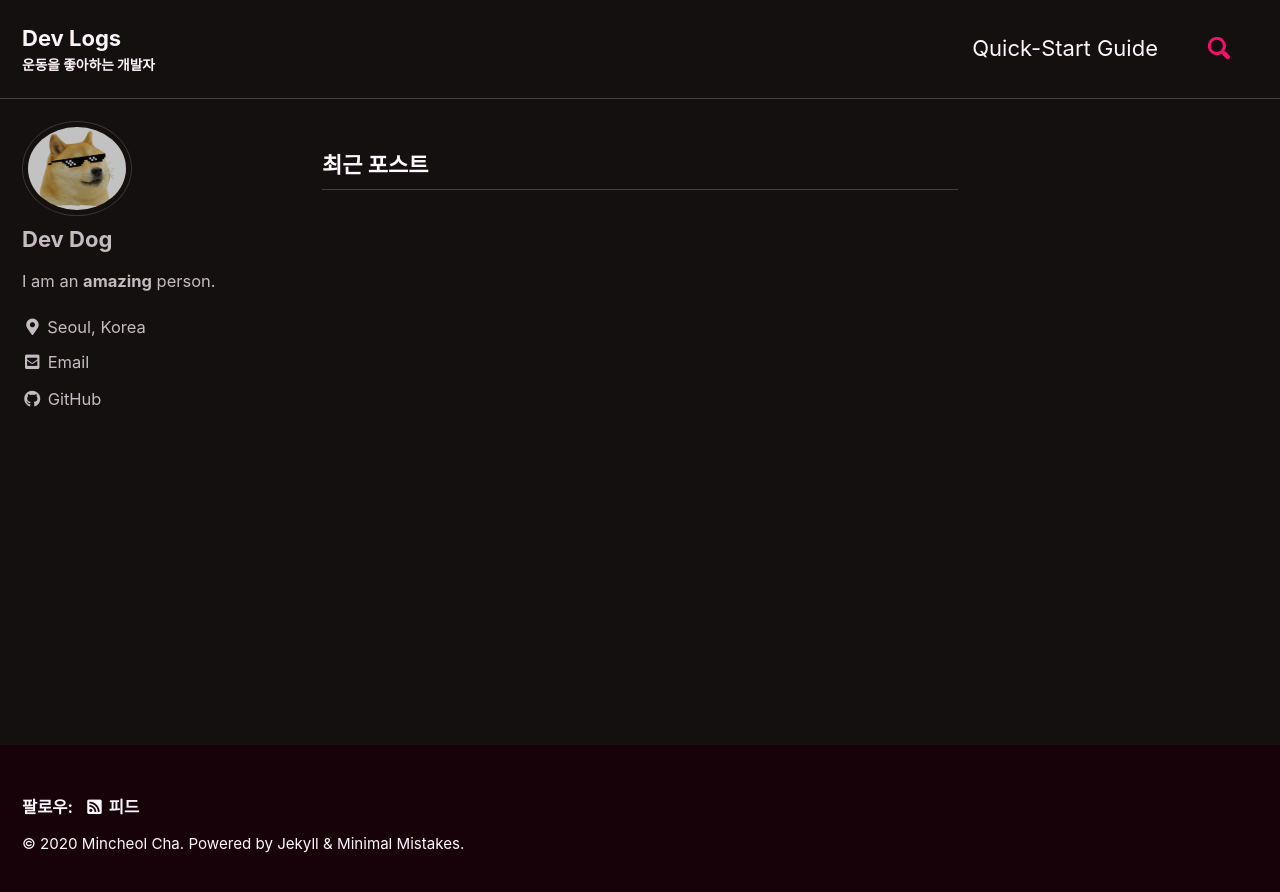
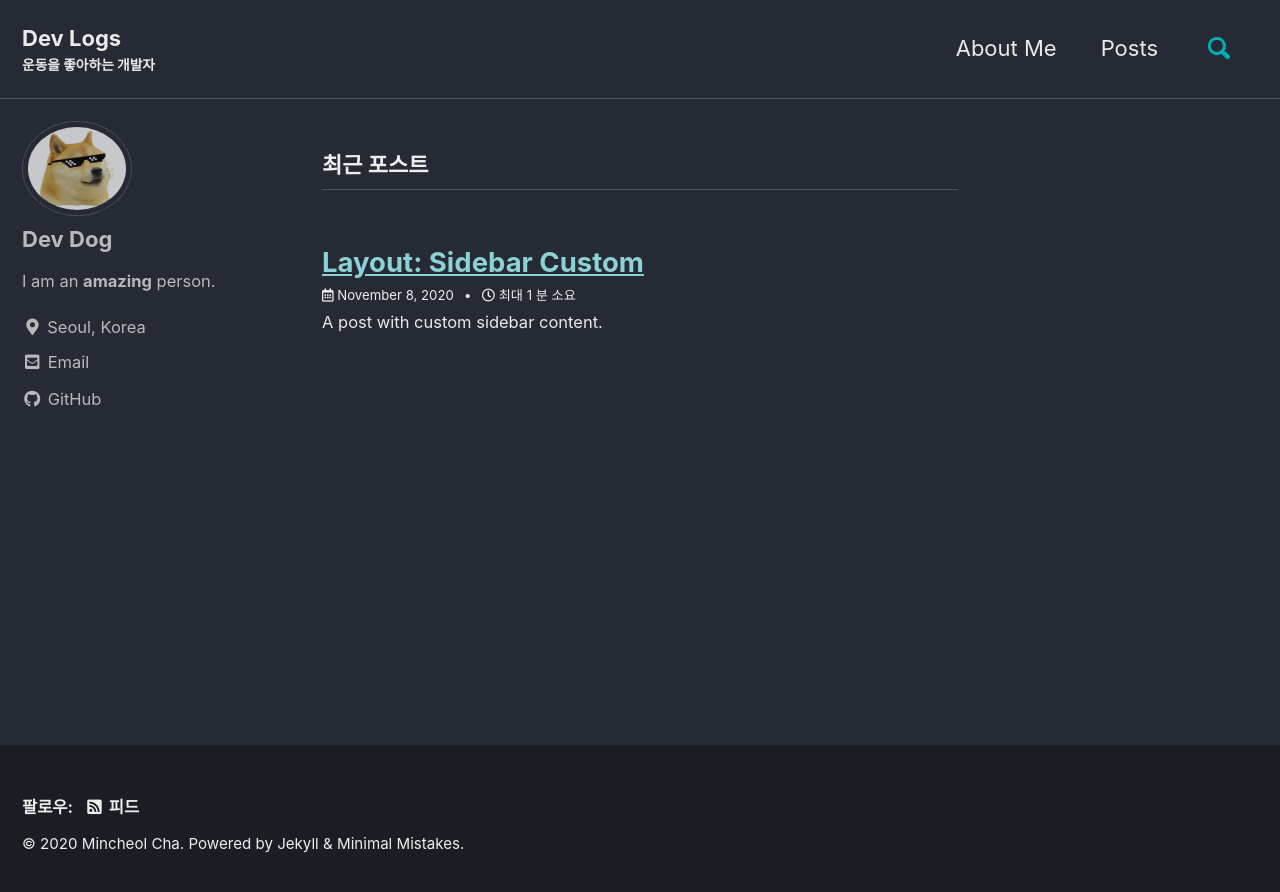
Before and after one commit to MincheolC/MincheolC.github.io, a Jekyll site: the page built from index.html, in a window 1280 px wide. Shown: the top 892 px of the page. Built offline with Jekyll 4.4.1, drawn with Linux system fonts in a browser that asks for light colours; cached includes are drawn as plain includes; the list of posts is cut into pages by our own code.

Commit message:
feat: test post and side-bar

```diff
--- a/_config.yml
+++ b/_config.yml
@@ -12,7 +12,7 @@
 
 theme                  : "minimal-mistakes-jekyll"
 # remote_theme           : "mmistakes/minimal-mistakes"
-minimal_mistakes_skin    : "neon" # "default", "air", "aqua", "contrast", "dark", "dirt", "neon", "mint", "plum", "sunrise"
+minimal_mistakes_skin    : "dark" # "default", "air", "aqua", "contrast", "dark", "dirt", "neon", "mint", "plum", "sunrise"
 
 # Site Settings
 locale                   : "ko-KR"
@@ -22,7 +22,7 @@
 name                     : "Mincheol Cha"
 description              : "나만의 기술 블로그"
 url                      : "https://mincheolc.github.io" # the base hostname & protocol for your site e.g. "https://mmistakes.github.io"
-baseurl                  : # the subpath of your site, e.g. "/blog"
+baseurl                  : / # the subpath of your site, e.g. "/blog"
 repository               : # GitHub username/repo-name e.g. "mmistakes/minimal-mistakes"
 teaser                   : # path of fallback teaser image, e.g. "/assets/images/500x300.png"
 logo                     : # path of logo image to display in the masthead, e.g. "/assets/images/88x88.png"
@@ -207,7 +207,7 @@
 
 # Outputting
 permalink: /:categories/:title/
-paginate: 5 # amount of posts to show
+paginate: 10 # amount of posts to show
 paginate_path: /page:num/
 timezone: Asia/Seoul # https://en.wikipedia.org/wiki/List_of_tz_database_time_zones
 
@@ -279,4 +279,6 @@
       comments: # true
       share: true
       related: true
-      show_data: true
+      show_date: true
+      # sidebar:
+      #   nav: post-nav
```
Also changed, not shown: _data/navigation.yml (+11 -4 lines), _pages/about-me.md (added, +11 -0 lines), _pages/posts.md (added, +6 -0 lines), _posts/2020-11-08-test.md (added, +19 -0 lines), 1 other file.
